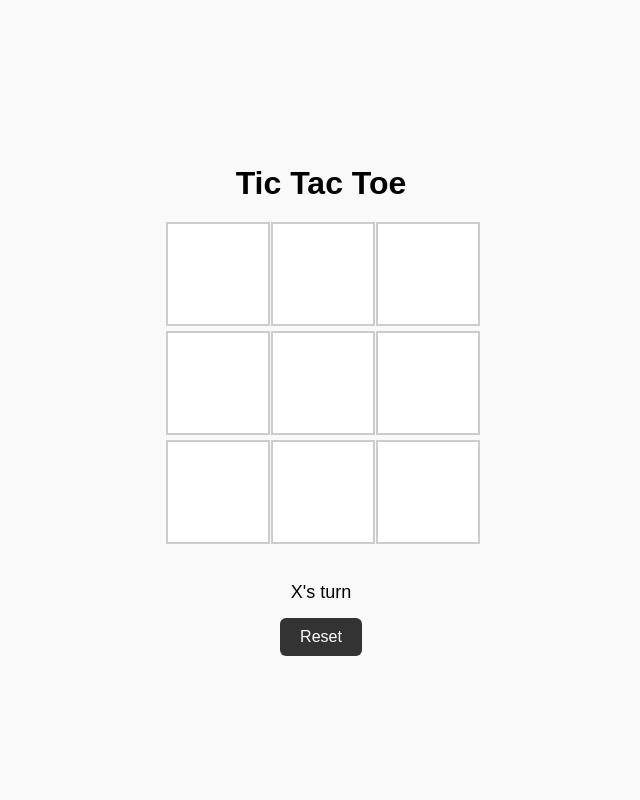
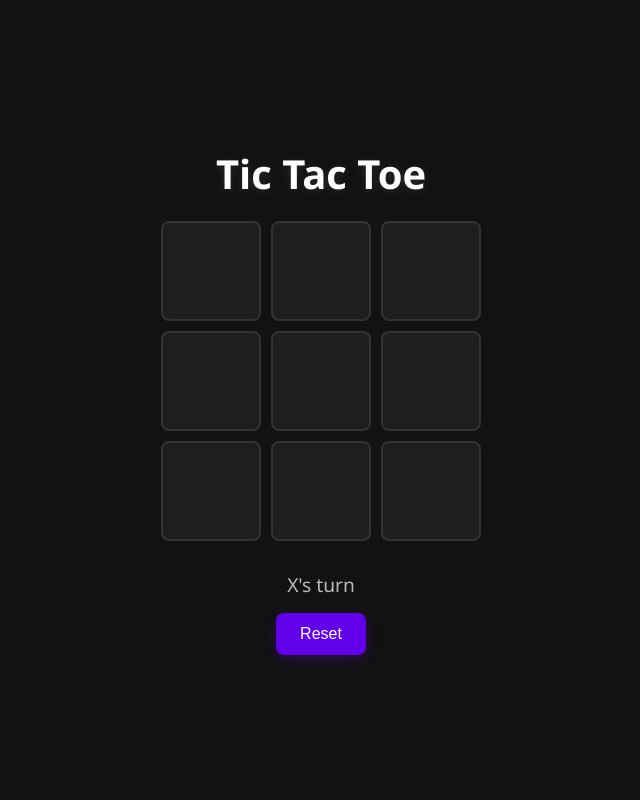
Before and after one commit to jash1910/tic_tac_toe_AI, a Flask app: page / in a window 1280 px wide. Shown: the whole page, without its empty margins (319-959 px from the left). Run offline with Flask 3, Linux system fonts and the light colour scheme.

Commit message:
second commit

```diff
--- a/static/style.css
+++ b/static/style.css
@@ -1,25 +1,42 @@
-body {
-  font-family: sans-serif;
-  text-align: center;
+* {
   margin: 0;
   padding: 0;
-  background: #f9f9f9;
+  box-sizing: border-box;
+}
+
+body {
+  font-family: 'Segoe UI', Tahoma, Geneva, Verdana, sans-serif;
+  background-color: #121212;
+  color: #e0e0e0;
   display: flex;
   flex-direction: column;
   align-items: center;
   justify-content: center;
-  height: 100vh;
+  min-height: 100vh;
+  width: 100vw;
+  overflow: hidden;
+  text-align: center;
+  padding: 20px;
 }
 
 h1 {
+  font-size: 2.5rem;
   margin-bottom: 20px;
+  color: #ffffff;
+  text-shadow: 0 2px 10px rgba(255, 255, 255, 0.1);
+}
+
+#status {
+  font-size: 1.2rem;
+  margin-bottom: 15px;
+  color: #bbbbbb;
 }
 
 #board {
   display: grid;
   grid-template-columns: repeat(3, 100px);
-  gap: 5px;
-  margin-bottom: 20px;
+  gap: 10px;
+  margin-bottom: 30px;
 }
 
 .cell {
@@ -29,31 +46,33 @@ h1 {
   display: flex;
   align-items: center;
   justify-content: center;
-  background: #ffffff;
+  background: #1e1e1e;
+  color: #ffffff;
   cursor: pointer;
-  border: 2px solid #ccc;
-  transition: background 0.2s ease;
+  border: 2px solid #333;
+  border-radius: 8px;
+  transition: all 0.2s ease;
+  user-select: none;
 }
 
 .cell:hover {
-  background: #e8e8e8;
+  background: #2c2c2c;
+  border-color: #555;
 }
 
 button {
-  padding: 10px 20px;
+  padding: 12px 24px;
   font-size: 16px;
-  background: #333;
+  background: #6200ea;
   color: white;
   border: none;
-  border-radius: 6px;
+  border-radius: 8px;
   cursor: pointer;
+  transition: background 0.3s ease, transform 0.2s ease;
+  box-shadow: 0 4px 12px rgba(98, 0, 234, 0.3);
 }
 
 button:hover {
-  background: #444;
+  background: #7e3ff2;
+  transform: scale(1.05);
 }
-
-#status {
-  font-size: 18px;
-  margin-bottom: 15px;
-}
```
